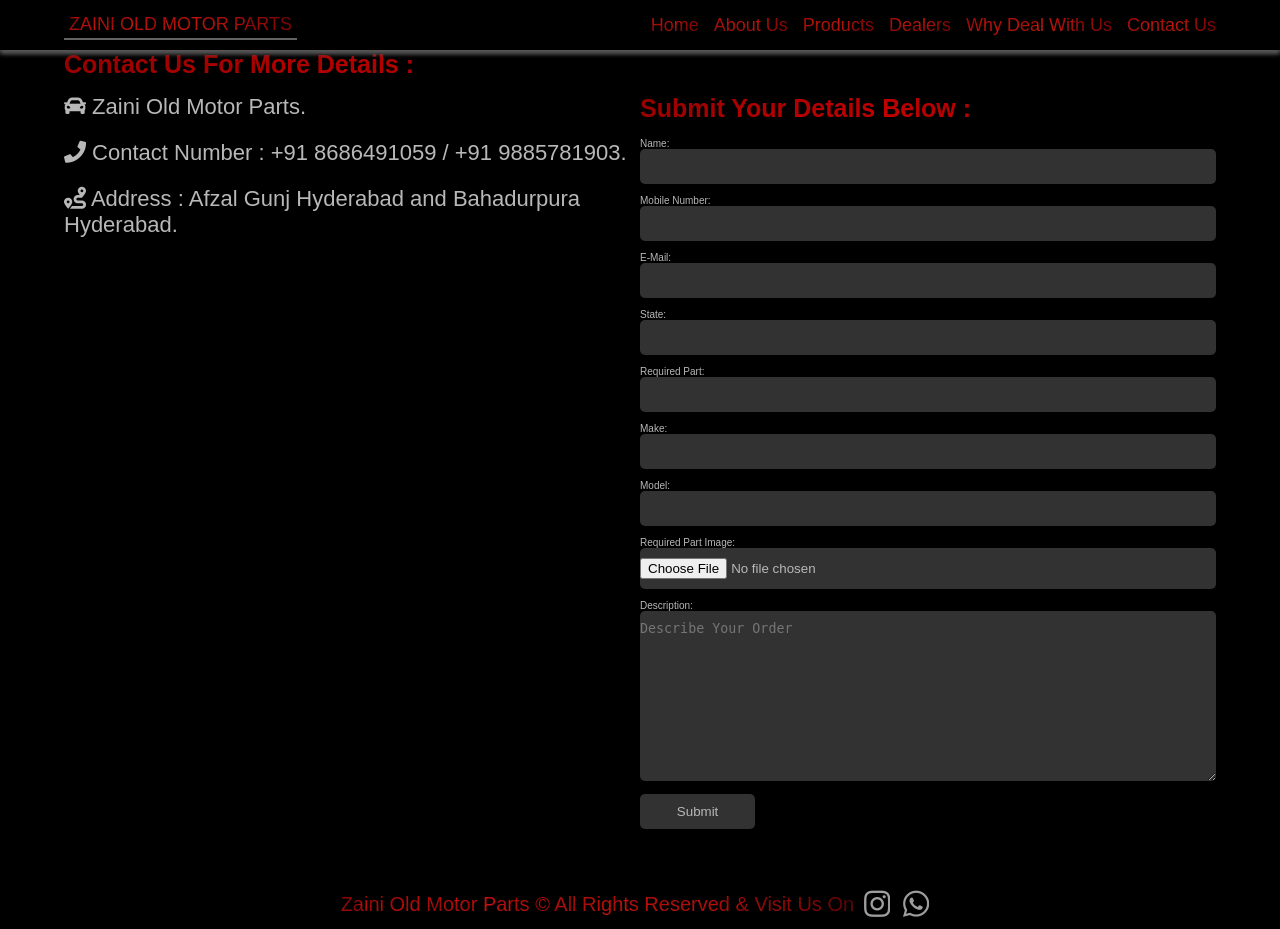
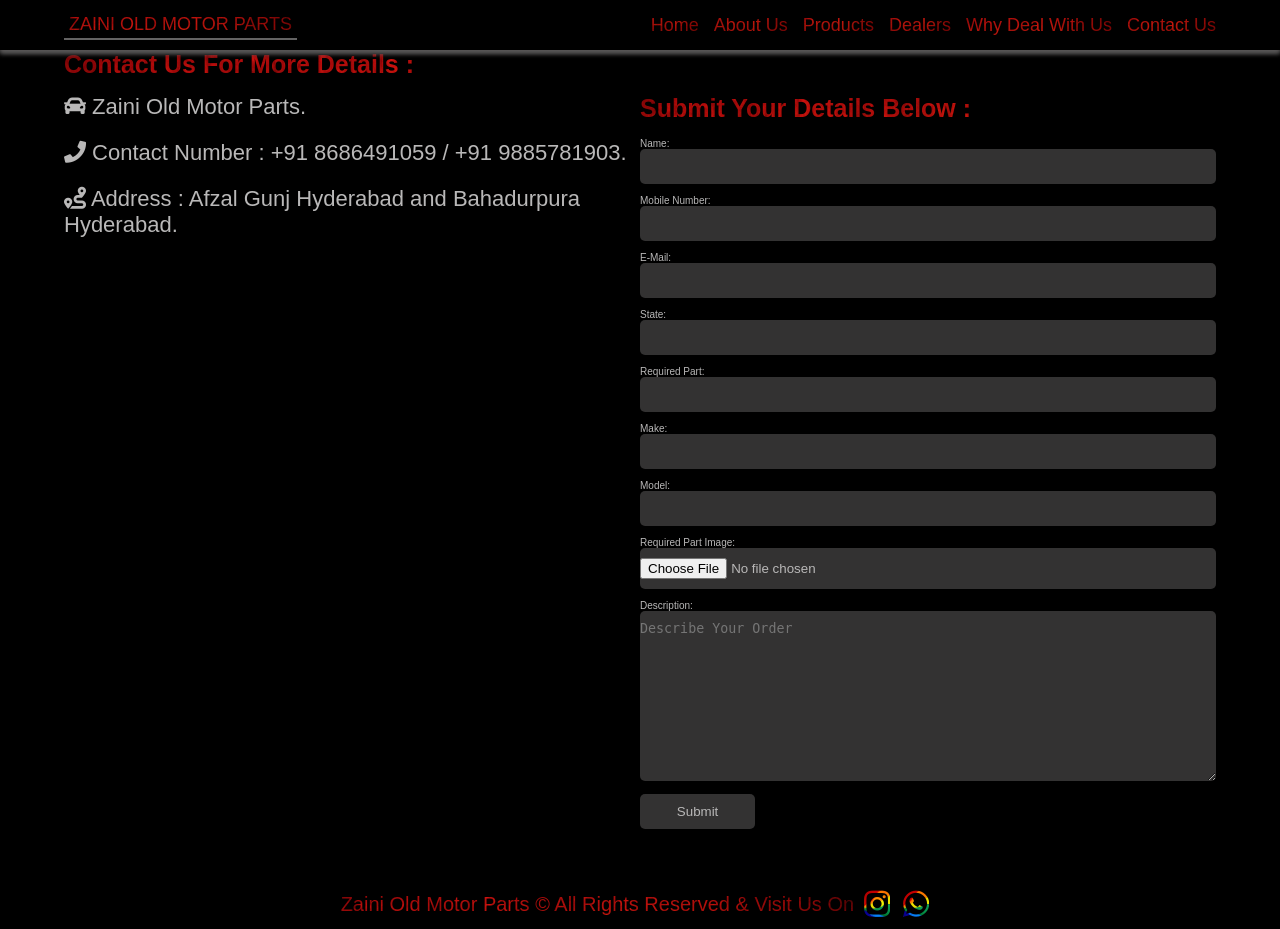
Before and after one commit to 8686-code/zaini-website, a Django app: page /contact in a window 1280 px wide. Run offline with Django 4.2, Linux system fonts and the light colour scheme; grey boxes are pictures that could not be loaded.

Commit message:
commit changes

```diff
--- a/business/static/CSS/style.css
+++ b/business/static/CSS/style.css
@@ -119,7 +119,7 @@ body{
 
 .nav-items a:hover{
     color: transparent;
-    background: url("https://zaini-website.s3.amazonaws.com/static/images/benefit1.jpg");
+    background: url("https://zaini-website.s3.amazonaws.com/static/images/benefit3.jpg");
     background-size: cover;
     background-position: center;
     background-clip: text;
@@ -300,7 +300,7 @@ body{
     text-align: center;
     margin-bottom: 2rem;
     color: transparent;
-    background: url("https://zaini-website.s3.amazonaws.com/static/images/benefit3.jpg");
+    background: url("https://zaini-website.s3.amazonaws.com/static/images/benefit1.jpg");
     background-size: cover;
     background-position: top;
     background-clip: text;
@@ -427,7 +427,7 @@ body{
 
 .contact-container h2{
     color: transparent;
-    background: url("https://zaini-website.s3.amazonaws.com/static/images/benefit3.jpg");
+    background: url("https://zaini-website.s3.amazonaws.com/static/images/benefit1.jpg");
     background-size: cover;
     background-position: top;
     background-clip: text;
@@ -542,7 +542,7 @@ body{
     font-size: 3rem;
     text-decoration: none;
     color: transparent;
-    background: url("/static/benefit3.jpg");
+    background: url("https://zaini-website.s3.amazonaws.com/static/images/benefit3.jpg");
     background-size: cover;
     background-position: top;
     background-clip: text;
```
